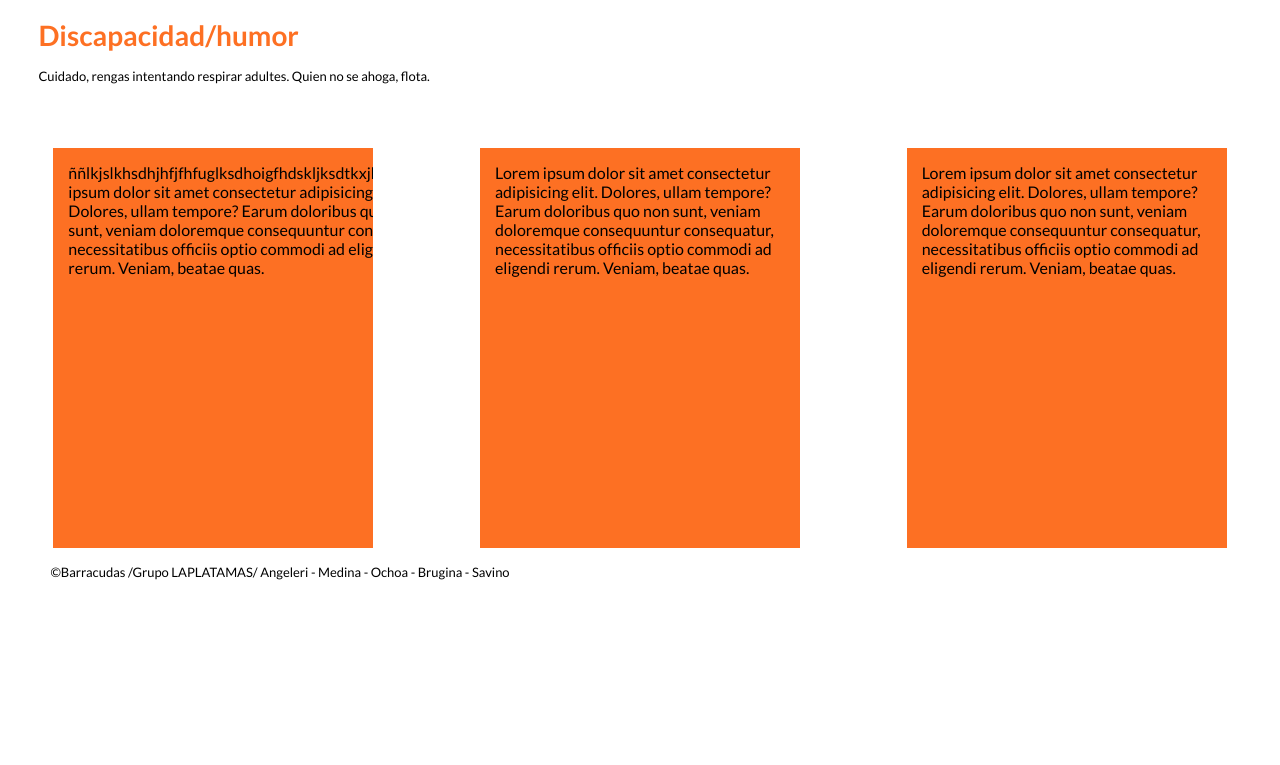
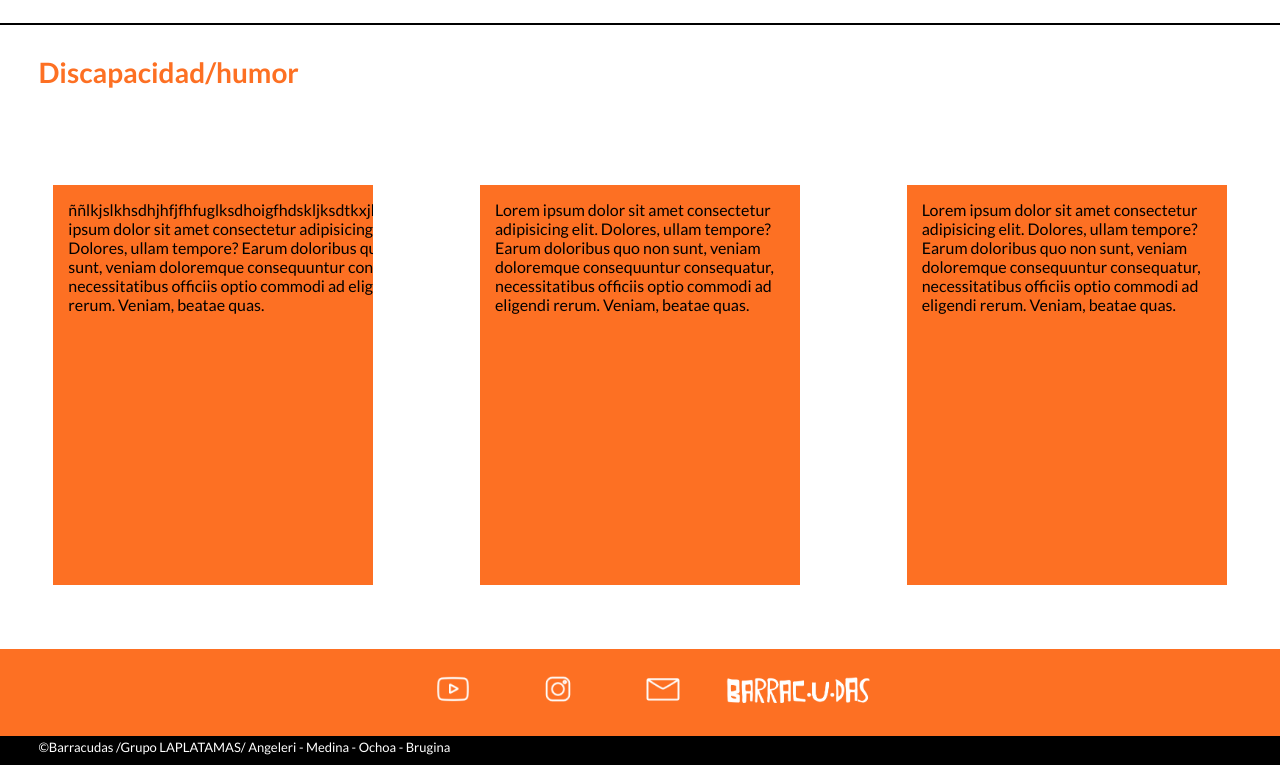
Before and after one commit to GITLETY/laplatamas, a plain HTML site: page index.html in a window 1280 px wide. Shown: the part 647-1412 px from the top of the page. Before the commit the page ends 1239 px from the top, so only its background shows below. Drawn offline with Linux system fonts and the light colour scheme.

Commit message:
cambie el color del footer..y continue modificando dimensiones de la barra de navegacion.

```diff
--- a/css/styleIndex.css
+++ b/css/styleIndex.css
@@ -81,7 +81,7 @@ color: #fd7023;
 }
 span{
     font-size: 13px;
-    color: black;
+    color: white;
     padding-left: 3%;
 }
 
@@ -118,7 +118,7 @@ body {
       background-color: white;
     }
     span {
-        color:black;
+        color:white;
    }
 
     nav {
--- a/cssGeneral.css
+++ b/cssGeneral.css
@@ -25,8 +25,8 @@ Body {
 nav .list {
 display: flex;
 float:center;
-margin: 0;
-padding-top: 5px;
+margin: 1px;;
+padding-top: 10px;
 padding-bottom: 1px;
 justify-content:space-between;
 align-items:center
@@ -40,11 +40,12 @@ nav .list a{
 display: block;
 text-transform:uppercase;
 text-align: center;
-padding-top: 10px;
+padding-top: 15px;
 padding-bottom: 5px;
 font-size: 13px;
 color: black;
 text-decoration: none;
+margin-bottom: 0;
 }
 
 nav .list a:hover{
@@ -61,10 +62,34 @@ border-bottom: 2px solid black
     justify-content: space-evenly;
    }
 
-  .socaloFooter{
-    font-family: "lato" black;
-    padding: 1%;
-    background-color:white;
-    width: 100%;
 
+footer {
+  margin-top: 5vw;
+  font-family: "lato" white
 }
+.media {
+  display: flex;
+  flex-direction: row;
+  background-color: #fd7023;
+  flex-grow: 1;
+  justify-content: center;
+  gap: 15px;
+  }
+
+  a{
+      width: 150px;
+      justify-content: center;
+      margin: 25px;
+  }
+  .copyr {
+    background-color: black;
+    color: white;
+    justify-content: end;
+    padding-bottom: 10px;
+
+  }
+  .mediaitem {
+      width: 40px;
+      margin: 25px;
+
+  }
--- a/index.html
+++ b/index.html
@@ -47,9 +47,14 @@
 
     <footer>
 
-    <div class="socaloFooter">
-        <span>&copy;Barracudas /Grupo LAPLATAMAS/ Angeleri - Medina - Ochoa - Brugina - Savino </span>
-    </div>
+     <div class="media">
+            <div class="mediaitem"><a href="https://www.youtube.com" target="_blank"><img src="../images/youtubeicon.png" alt="iconoyoutube"></a></div>
+            <div class="mediaitem"><a href="https://www.instagram.com" target="_blank"><img src="../images/instaicon.png" alt="icono instagram"></a></div>
+            <div class="mediaitem"><a href="https://www.gmail.com" target="_blank"><img src="../images/emailicon.png" alt="iconoemail"></a></div>
+            <a href="../index.html"><img src="../images/logo tipografico blanco.png" alt="logo volver"></a>
+        </div>
+         <div class="copyr"><span>&copy;Barracudas /Grupo LAPLATAMAS/ Angeleri - Medina - Ochoa - Brugina </span></div>
+        </div>
     </footer>
 </body>
 </html>
```
